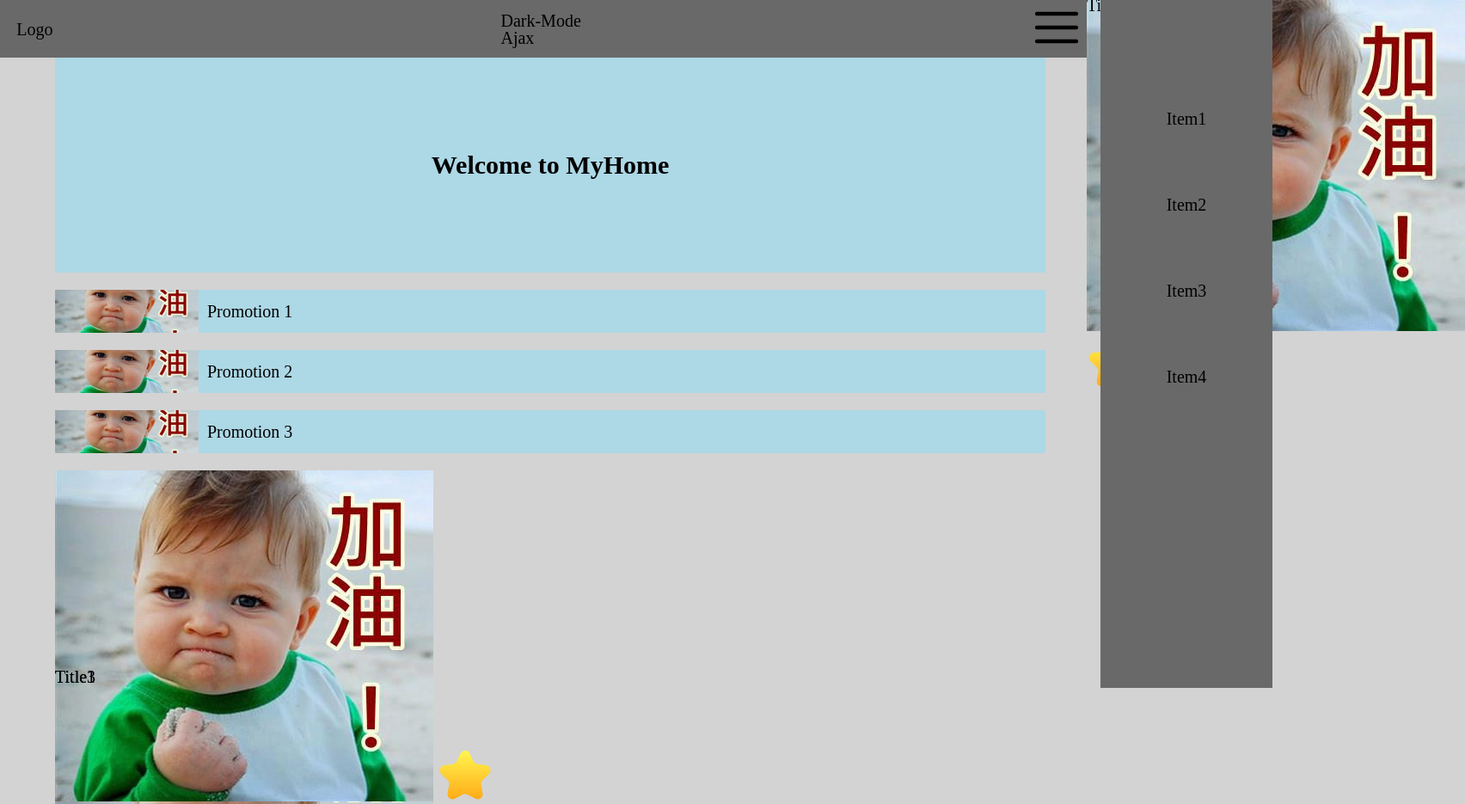
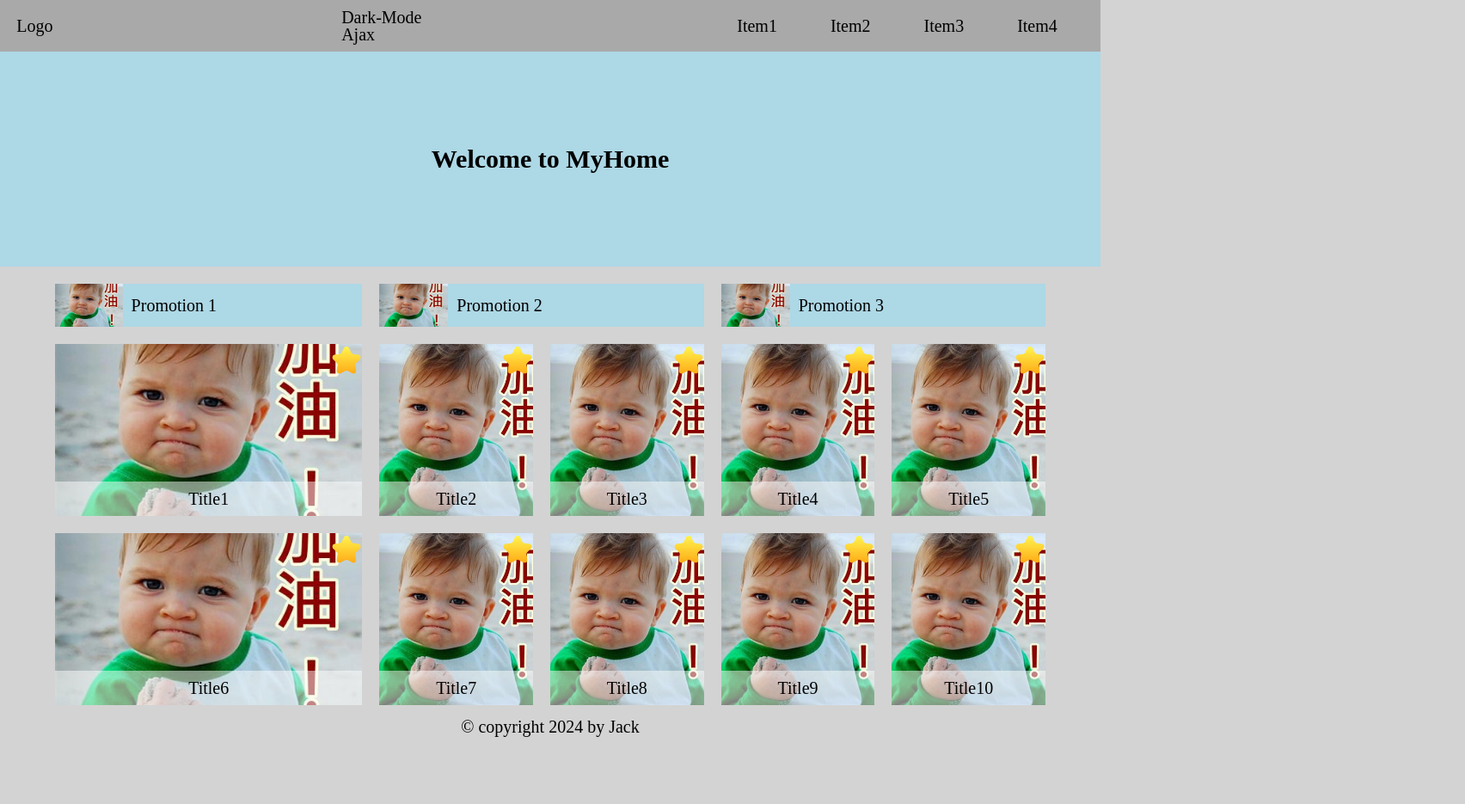
Before and after one commit to jackimdorson/first_stage, a plain HTML site: page practice-1/index.html in a window 1280 px wide. Shown: the top 935 px of the page at 86% size, 1704 px wide, since content can reach past the window. After the commit the page ends 870 px from the top, so only its background shows below. Drawn offline with Linux system fonts and the light colour scheme.

Commit message:
finished week1 review

```diff
--- a/practice-1/index.html
+++ b/practice-1/index.html
@@ -8,16 +8,16 @@
 </head>
 <body>
     <header class="l-header">
-        <div class="p-container p-container__left">
+        <div class="p-container__left">
             <a href="#" class="c-item__logo">Logo</a>
         </div>
 
-        <div class="p-container p-container__center">
+        <div class="p-container__center">
             <div class="c-form__btn-darkmode">Dark-Mode</div>
             <div class="c-form__btn-ajax">Ajax</div>
         </div>
 
-        <div class="p-container p-container__right">
+        <div class="p-container__right">
             <!-- type="checkbox" -> 可開關     radio -> 只能關 -->
             <label for="c-form__btn-hidden"><img src="./img/burger-menu.webp" id="burger-now" alt="burger-menu"></label>
             <input type="checkbox" id="c-form__btn-hidden">
@@ -34,7 +34,7 @@
 
     <main class="l-main">
 
-        <article class="p-container p-container__top">
+        <article class="p-container__top">
             <h1>Welcome to MyHome</h1>
             <div class="c-form__btn__result"></div>
         </article>
@@ -88,7 +88,7 @@
                     <img src="./img/fighting.jpeg" alt="加油圖">
                     <img src="./img/star.webp" alt="星星">
                     <figcaption class="c-item__title">Title6</div>
-                </div>
+                </figure>
                 <figure class="c-item">
                     <img src="./img/fighting.jpeg" alt="加油圖">
                     <img src="./img/star.webp" alt="星星">
--- a/practice-1/sass/foundation/_base.scss
+++ b/practice-1/sass/foundation/_base.scss
@@ -19,4 +19,9 @@ html {
   background-color: $light-gray;
   color: $black;
   font-size: 20px;
+  & img {
+    max-width: 100%;
+    max-height: 100%;
+    object-fit: cover;
+  }
 }
--- a/practice-1/sass/layout/_header.scss
+++ b/practice-1/sass/layout/_header.scss
@@ -2,6 +2,7 @@
 
 header {
     position: relative;
+    height: 60px;
     a {
         text-decoration: none;
         color: unset;
@@ -9,7 +10,7 @@ header {
     display: flex;
     justify-content: space-between;
     align-items: center;
-    background-color: $dim-gray;
+    background-color: $dark-gray;
     padding: 0 1.5%;
 }
 
@@ -19,17 +20,17 @@ header {
 
 #burger-now {
     position: relative;
-    z-index: 2;
+    z-index: 10;
 }
 
 .p-nav {
     position: fixed;
     top: 0;
-    z-index: 1;
+    z-index: 5;
     height: 100vh;
     right: -200px;
     width: 200px;
-    background-color: $dim-gray;
+    background-color: $dark-gray;
     transition: all 0.3s 0s ease-in-out;
     text-align: center;
     padding-top: 10%;
@@ -46,13 +47,15 @@ header {
 }
 
 
-.l-main {
+.p-container {
     width: 90%;
     margin: 0 auto;
+    max-width: 1200px;
 }
 
 .p-container__top {
     height: 250px;
+    width: 100%;
     text-align: center;
     position: relative;
     background-color: lightblue;
@@ -74,8 +77,8 @@ header {
         display: flex;
         & img {
             flex: 1 50px;
-            width: 80px;
-            height: 50px;
+            max-width: 80px;
+            max-height: 50px;
             object-fit: cover;
         }
         & .c-item__promo {
@@ -96,28 +99,96 @@ header {
     & .c-item {
         position: relative;
         width: 100%;
-        height: 250px;
-        &:nth-child(1) {
+        height: 200px;
+        & img:nth-child(1) {
             position: absolute;
-            display: inline-block;
             width: 100%;
-            height: 250px;
-            object-fit: cover;
+            height: 200px;
+            z-index: 1;
+        }
+        & img:nth-child(2) {
+            position: absolute;
             z-index: 2;
-        }
-        &:nth-child(2) {
-            display: inline-block;
-            position: absolute;
-            z-index: 3;
-            width: 16px;
-            height: 16px;
+            width: 36px;
+            height: 36px;
             top: 0;
             right: 0;
         }
         & .c-item__title {
             position: absolute;
             bottom: 0;
-            z-index: 3;
+            z-index: 2;
+            background-color: rgba(255, 255, 255, 0.5);
+            width: 100%;
+            height: 40px;
+            display: flex;
+            align-items: center;
+            justify-content: center;
         }
     }
 }
+
+
+
+footer {
+    height: 50px;
+    display: flex;
+    justify-content: center;
+    align-items: center;
+}
+
+
+
+@media (min-width: 600px) {
+    .p-container__small {
+        & .c-item:nth-child(-n+2) {
+            width: calc(50% - 10px);
+        }
+    }
+
+    .p-container__large {
+        .c-item {
+            width: calc(25% - 15px);
+        }
+        & .c-item:nth-last-child(-n+2) {
+            width: calc(50% - 10px);
+        }
+    }
+    #burger-now {
+        display: none;
+    }
+    .p-container__right {
+        width: 35%;
+    }
+    .p-nav {
+        width: unset;
+        height: unset;
+        position: unset;
+        display: flex;
+        justify-content: right;
+        align-items: center;
+        padding-top: unset;
+        & a {
+            height: unset;
+        }
+    }
+}
+@media (min-width: 1200px) {
+    .p-container__small {
+        flex-wrap: unset;
+        .c-item {
+            flex: 1 30%;
+        }
+        .c-item:nth-child(1) {
+            flex: 1 calc(30% - 20px);
+        }
+    }
+    .p-container__large {
+        & .c-item {
+            flex: 1 15%;
+        }
+        & .c-item:nth-child(5n + 1){
+            flex: 2 30%;
+        }
+    }
+}
```
Also changed, not shown: practice-1/sass/all.css, 1 other file.
